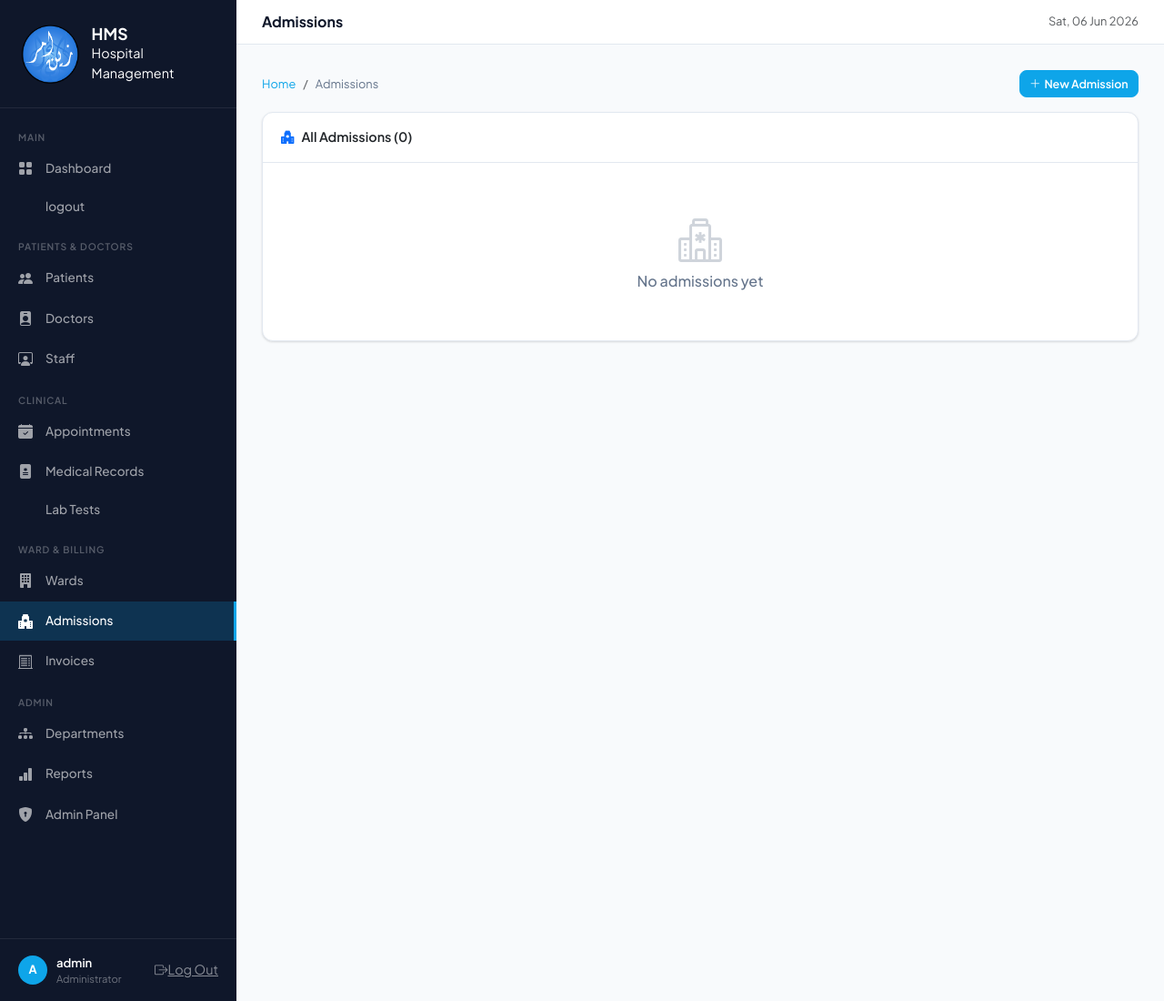
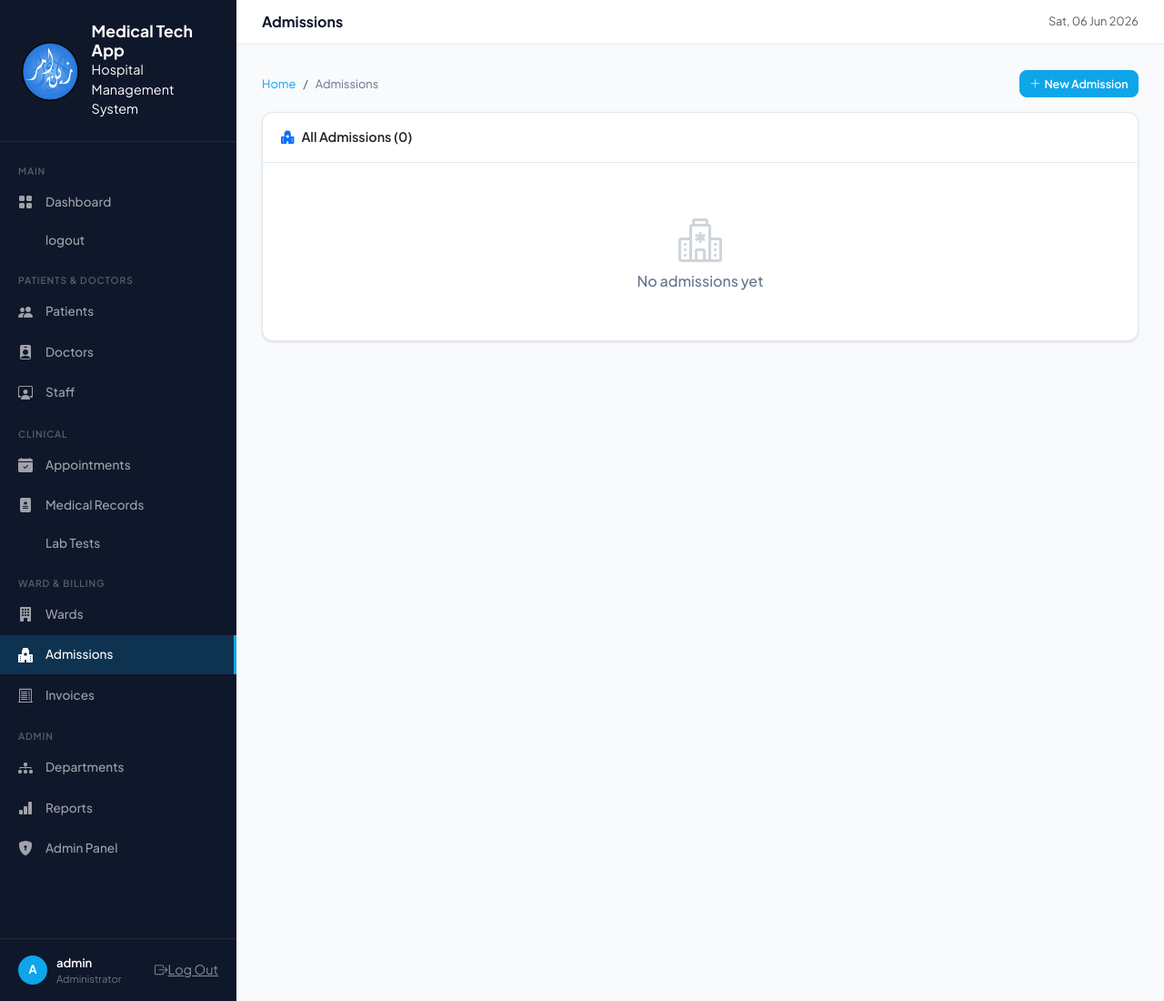
Before and after one commit to zainammar/hospital-management-system, a Django app: page /admissions/ in a window 1280 px wide. Shown: the whole page at 91% size. Run offline with Django 4.2, Linux system fonts and the light colour scheme; a user stored in the database is signed in; data comes from the database, SQL or seed files in the repository; both versions use the stored data as it was after the commit; data that the repository does not hold is empty; some libraries are stand-ins or nearby versions.

Commit message:
Updated project

```diff
--- a/templates/hospital/base.html
+++ b/templates/hospital/base.html
@@ -160,8 +160,8 @@
     <img src="{% static 'images/zain-logo.png' %}" alt="Logo" style="height:70px;">
     <div>
 
-      <div class="brand-text">HMS</div>
-      <div class="brand-sub">Hospital Management</div>
+      <div class="brand-text">Medical Tech App</div>
+      <div class="brand-sub">Hospital Management System</div>
     </div>
   </div>
 
```
Also changed, not shown: db.sqlite3, 15 other files.
